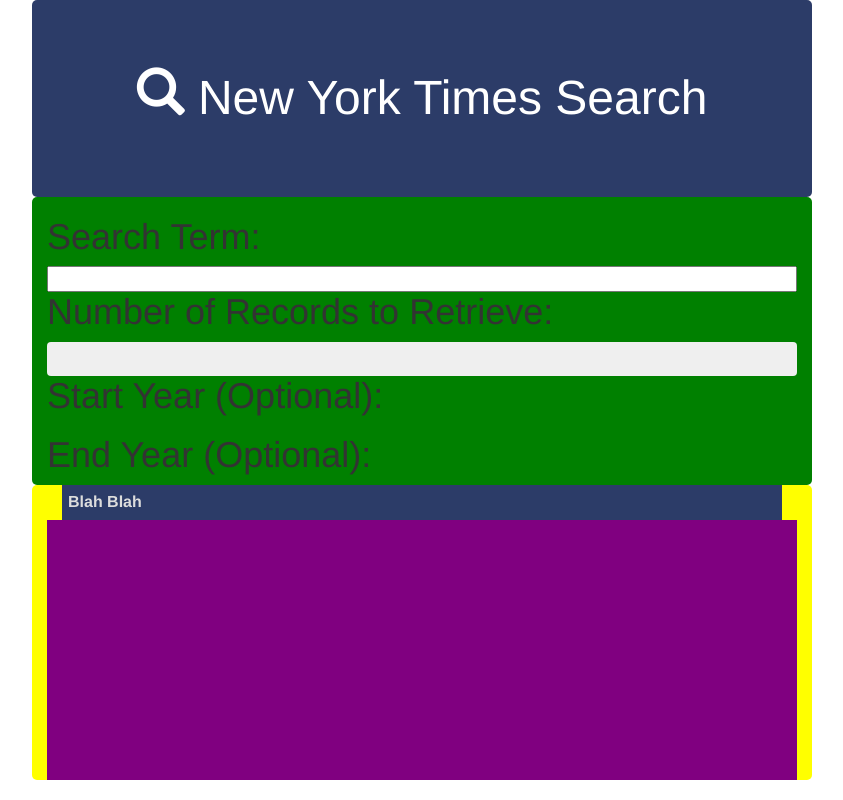
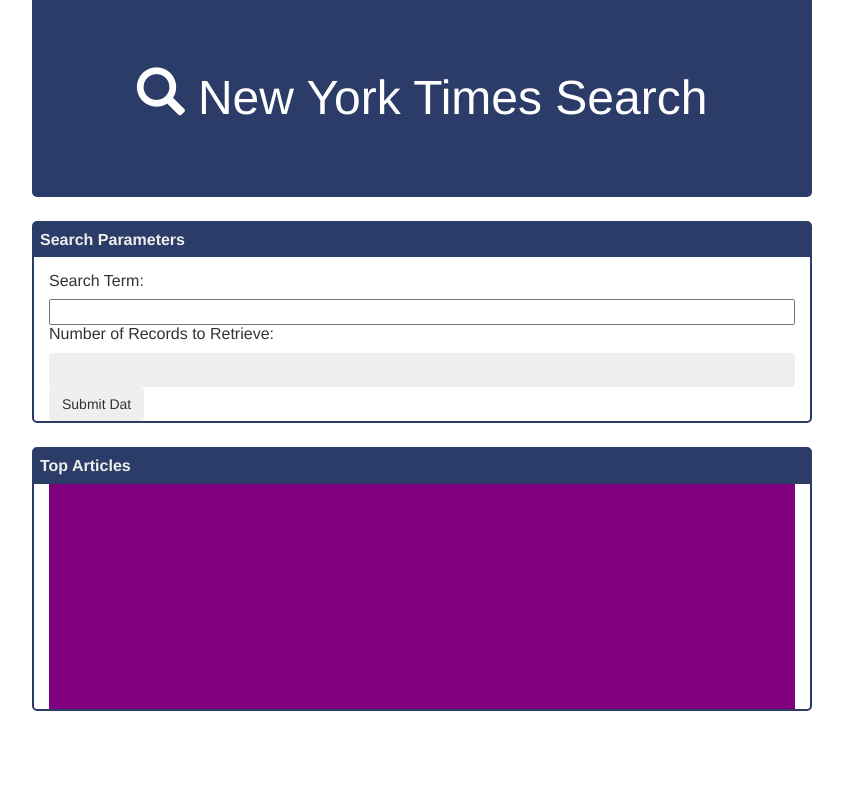
Before and after one commit to schleicherbiker/NYT_Search, a plain HTML site: page index.html in a window 1280 px wide. Shown: the whole page, without its empty margins (218-1061 px from the left). Drawn offline with nearby package versions, Linux system fonts and the light colour scheme.

Commit message:
more stuff

```diff
--- a/index.html
+++ b/index.html
@@ -19,8 +19,8 @@
         <!--Search Parameters-->
         <div class="row">
             <div id="parameters" class="col-md-8 col-md-offset-2">
-                <div id="searchParameterTitle">
-                    <h1>Search Term:</h1>
+                <div id="parameterTitle">Search Parameters</div>
+                <h1 id="search">Search Term:</h1>
                 <form>
                     <input class="col-md-12" type="text" searchTerm="">
                 </form>
@@ -34,23 +34,14 @@
                         <li><a value="value">10</a></li>
                     </ul>
                 </div>
-
-                    <h1>Start Year (Optional):</h1>
-
-
-                    <h1>End Year (Optional):</h1>
-
-                </div>
-                <div id="articles">
-
-                </div>
+                <button class="btn">Submit Dat</button>
             </div>
         </div>
 
         <!--Articles-->
         <div class="row">
             <div id="articles" class="col-md-8 col-md-offset-2">
-                <div class="container-fluid"><div id="articlesTitle">Blah Blah</div></div>
+                <div id="articleTitle">Top Articles</div>
                 <div id="articleList"><br><br><br><br><br><br><br><br><br><br><br><br><br></div>
             </div>
         </div>
--- a/style.css
+++ b/style.css
@@ -1,4 +1,8 @@
-#title, #parameters, #articles {
+#title {
+    border-radius: 0 0 5px 5px;
+}
+
+#parameters, #articles {
     border-radius: 5px;
 }
 
@@ -7,24 +11,49 @@
     color: white;
     padding: 64px 0 64px 0;
     font-size: 48px;
+    margin-bottom: 24px;
 }
 
 #parameters {
-    background-color: green;
+    border: 2px solid rgb(44, 60, 104);
 }
 
-#articles {
-    background-color: yellow;
+#search {
+    margin-top: 49px;
 }
 
-#articlesTitle {
-    color: #ddd;
+#parameterTitle {
+    color: #eee;
     padding: 6px;
     font-weight: bold;
     font-size: 16px;
     background-color: rgb(44, 60, 104);
 
+    position: absolute;
+    left: 0;
+    width: 100%;
+}
 
+#parameters h1 {
+    font-size: 16px;
+}
+
+#articles {
+    margin-top: 24px;
+    margin-bottom: 24px;
+    border: 2px solid rgb(44, 60, 104);
+}
+
+#articleTitle {
+    color: #eee;
+    padding: 6px;
+    font-weight: bold;
+    font-size: 16px;
+    background-color: rgb(44, 60, 104);
+
+    position: absolute;
+    left: 0;
+    width: 100%;
 }
 
 #articleList {
```
Lines whose indentation alone changed are shown as unchanged.
